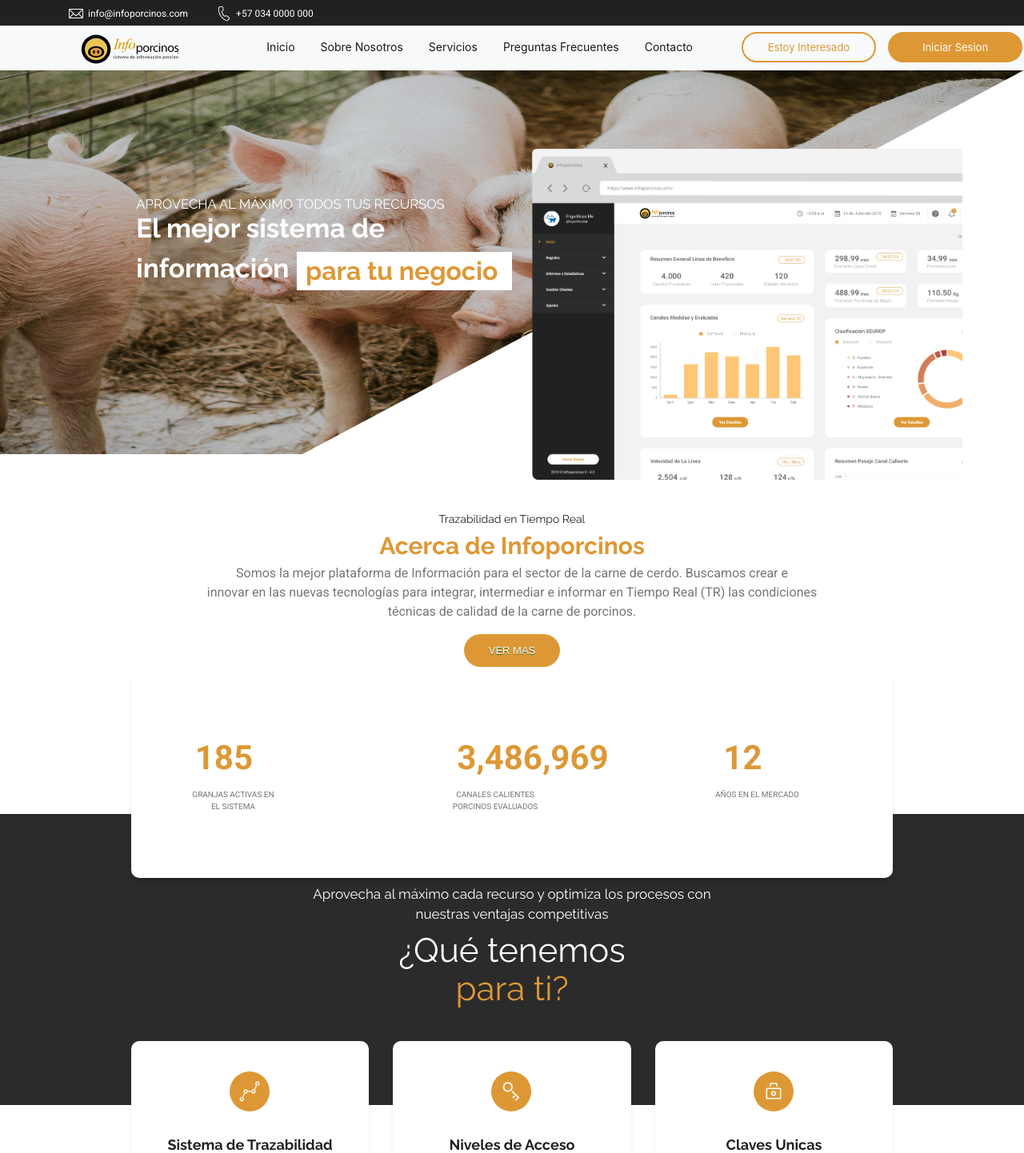
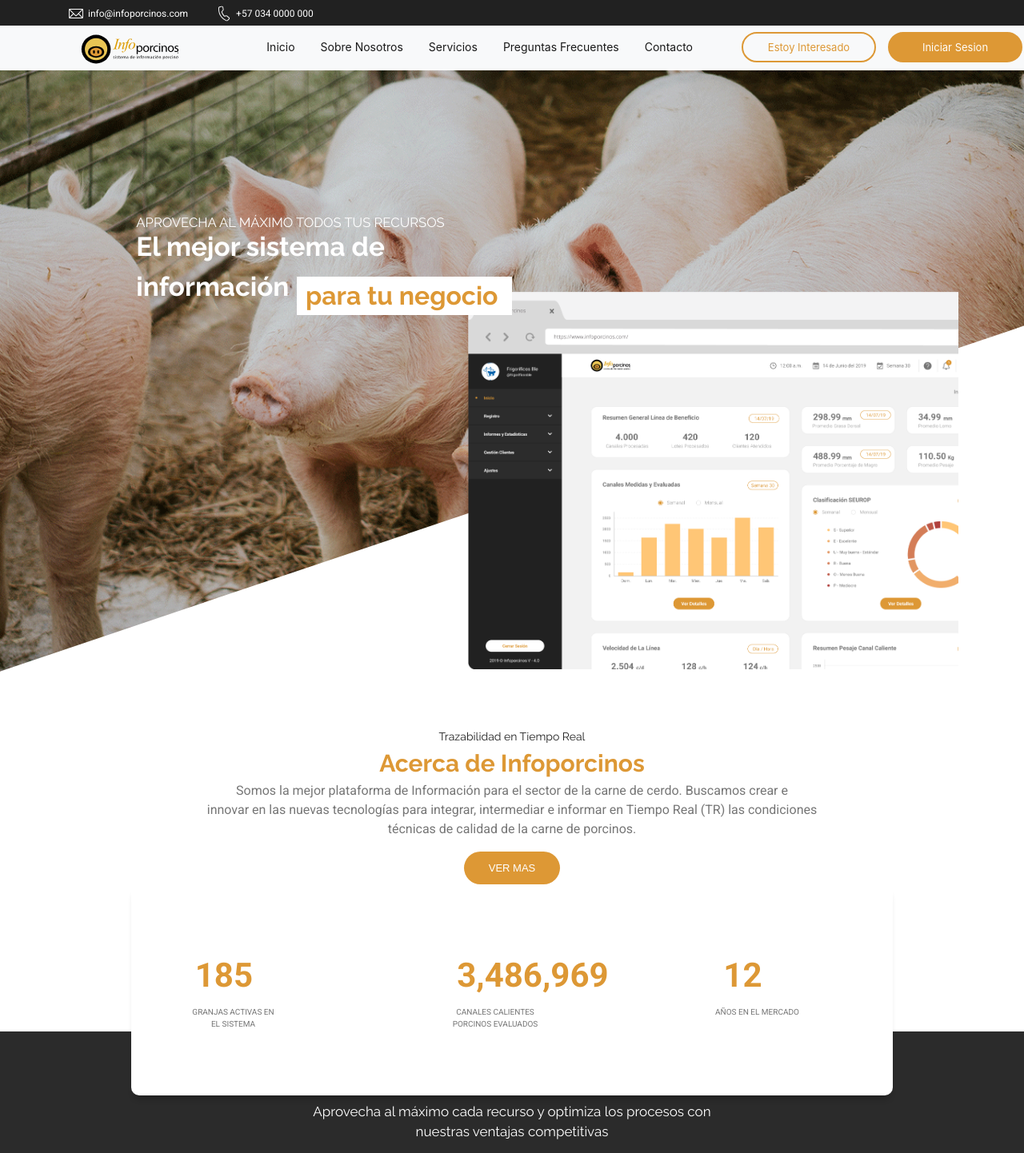
Before and after one commit to repositoriosmv/Inicio_Infoporcinos, a React (Create React App) app: page / in a window 1280 px wide. Shown: the top 1442 px of the page at 80% size. Built offline with nearby package versions, Linux system fonts and the light colour scheme.

Commit message:
cambios 13 agosto

```diff
--- a/src/components/Pages/Home.js
+++ b/src/components/Pages/Home.js
@@ -47,7 +47,7 @@
             <img className="desktopp" src={desktop} />
           </Col>
 
-          <Col md={12} lg={12} sm={6}>
+          <Col  className ="textospigs" md={12} lg={12} sm={6}>
               <p className="titulop">APROVECHA AL MÁXIMO TODOS TUS RECURSOS</p>
               <p className="titulop2">
                 El mejor sistema de <br />
@@ -130,8 +130,8 @@
                       Aprovecha al máximo cada recurso y optimiza los procesos
                       con nuestras ventajas competitivas{" "}
                     </div>
-                    <div className="text17"> ¿Qué tenemos </div>
-                    <div className="text18"> para ti? </div>
+                    <div className="text17"> ¿Qué tenemos <p style={{color: '#DD9835'}}>&nbsp;para ti?</p> </div>
+                    {/* <div className="text18" > para ti? </div> */}
                   </Col>
 
                   <Col xs="12" md="2" />
--- a/src/components/Pages/SobreNosotros.js
+++ b/src/components/Pages/SobreNosotros.js
@@ -31,7 +31,6 @@
 
 
                 <Row>
-
                     <Col xs="12" md="2">
 
                     </Col>
--- a/src/css/content-style.css
+++ b/src/css/content-style.css
@@ -8,6 +8,13 @@
   font-weight: bold;
   padding: 2px;
   text-align: center;
+}
+
+.textospigs
+{
+
+margin-top: -249px;
+
 }
 
 .titulop {
@@ -30,7 +37,7 @@
 }
 
 .titulop3 {
-  margin-top: -323px;
+  margin-top: -293px;
   margin-left: 4%;
   color: #dd9835;
   font-size: 2.5vmax;
@@ -42,7 +49,7 @@
     background-color: white;
     width: 21vmax;
     margin-left: 29%;
-  margin-top: 70px;
+    margin-top: 6vh;
     padding-top: 0px;
     position: relative;
     overflow-x: visible;
@@ -303,7 +310,7 @@
 .pigsinicio {
   width: 100%;
   /* clip-path: polygon(0 0, 0% 142%, 100% 0); */
-  height: 60vh;
+  height: 94vh;
   display: inline-block;
 }
 
@@ -319,7 +326,7 @@
 
 @media only screen and (min-width: 991px) {
   .pigsinicio {
-    clip-path: polygon(0 0, 0% 142%, 100% 0);
+    clip-path: polygon(0 0, 0% 100%, 174% 0);
   }
 
   .Buttons {
@@ -341,10 +348,10 @@
 @media only screen and (min-width: 991px) {
   .desktopp {
     position: absolute;
-    margin-left: -615px;
+    margin-left: -695px;
     width: -1px;
-    height: 414px;
-    margin-top: 98px;
+    height: 59vh;
+    margin-top: 277px;
     opacity: 5;
   }
 }
@@ -424,7 +431,6 @@
   font-size: 13px;
   padding: 11px 31px;
   text-decoration: none;
-  text-shadow: 0px 1px 0px #2f6627;
 }
 
 .einteresado {
@@ -528,10 +534,12 @@
 }
 
 .text17 {
+    margin-left: -48px;
     font-size: 3.3vmax;
     font-family: Raleway;
     color: #ffffff;
     text-align: center;
+    display: -webkit-inline-box;
 }
 
 .text18 {
```
Also changed, not shown: src/components/whitemenu.js (+0 -37 lines). Lines whose indentation alone changed are shown as unchanged.
